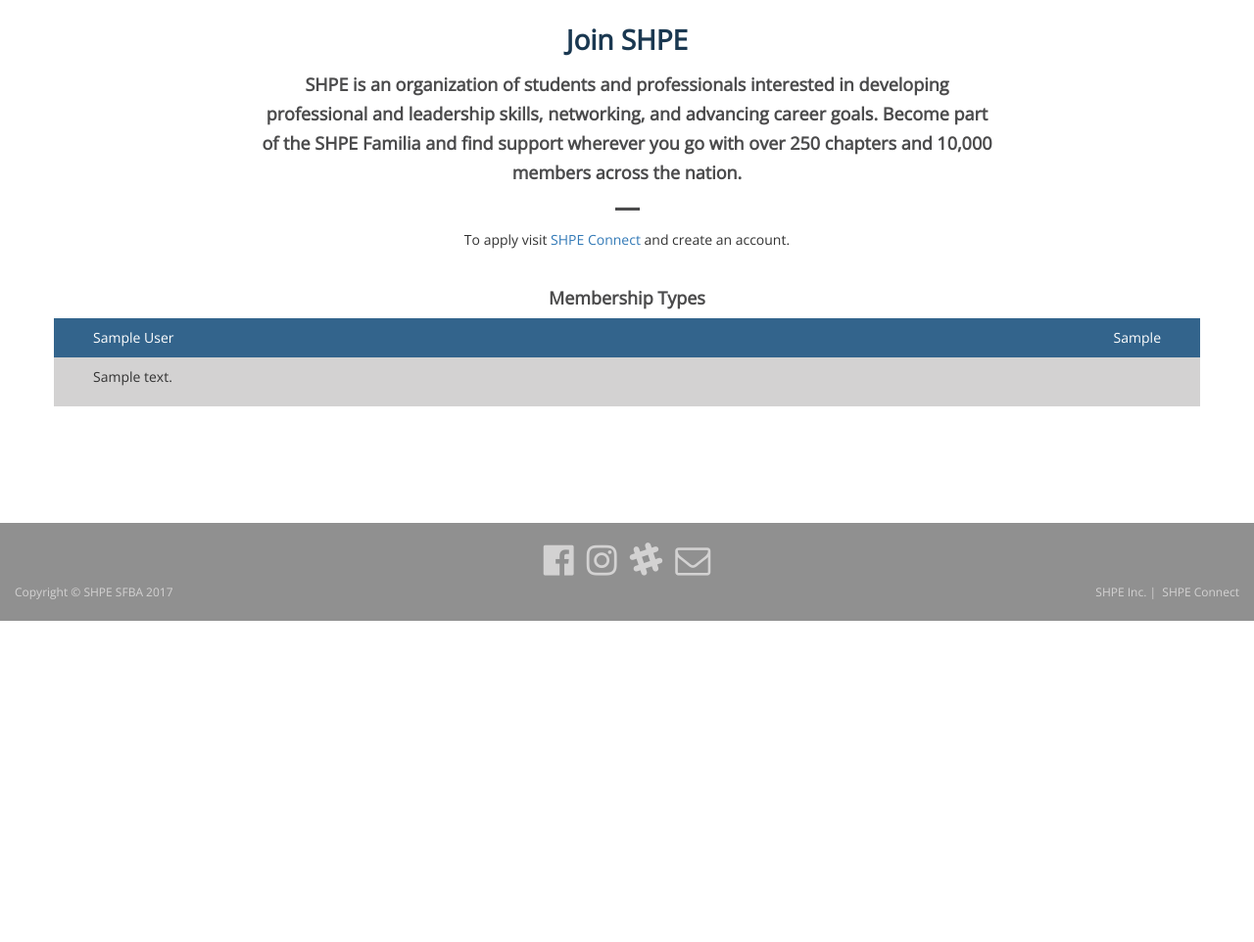
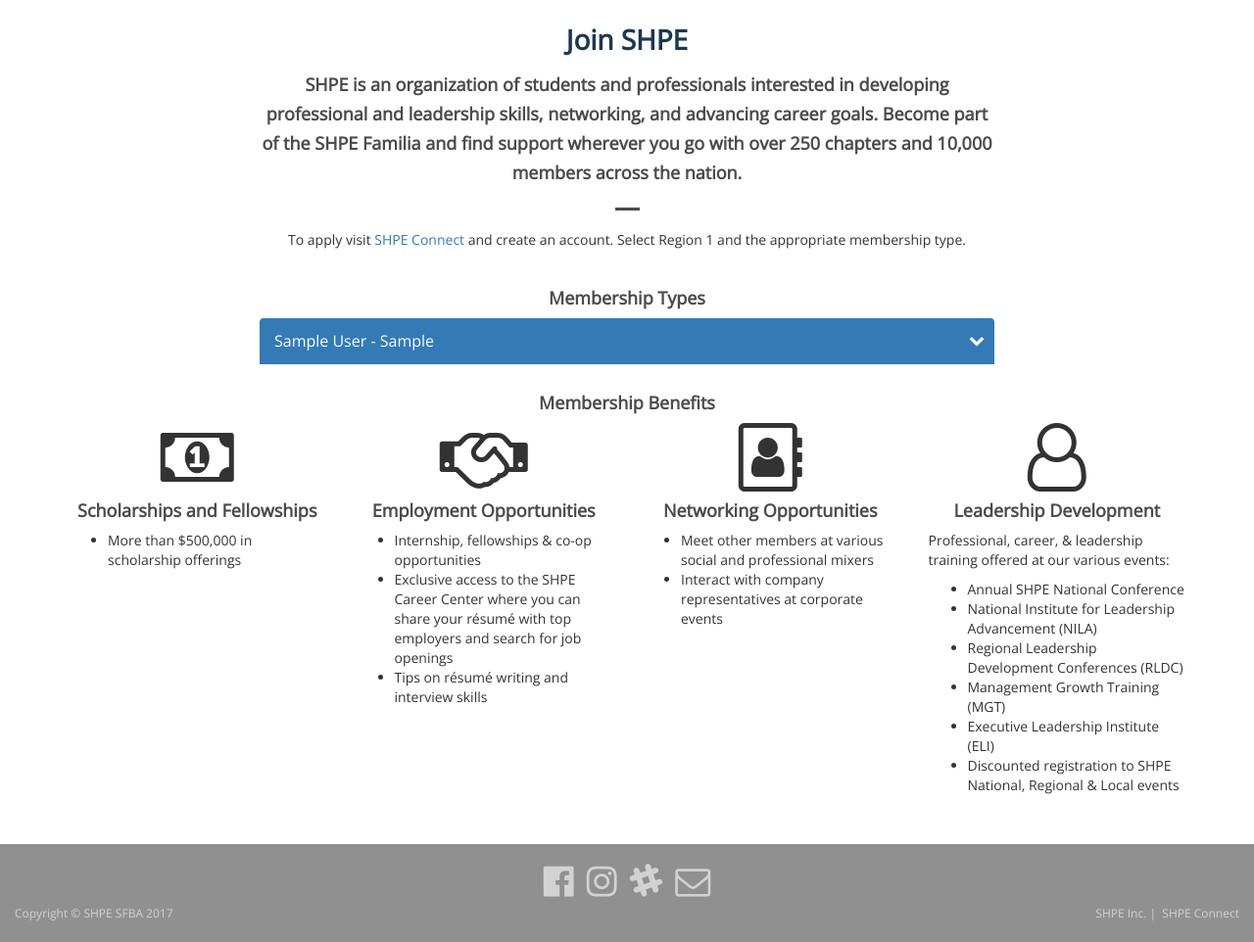
Before and after one commit to shpe-sfba/shpesfba, a Django app: page /membership in a window 1280 px wide. Shown: the part 166-1128 px from the top of the page at 98% size. Before the commit the page ends 800 px from the top, so only its background shows below. Run offline with Django 3.2, Linux system fonts and the light colour scheme; tables that the repository leaves empty hold one stand-in row (values such as "Sample post"); some libraries are stand-ins or nearby versions; some web fonts are replaced.

Commit message:
Redesign membership page

```diff
--- a/shpesfba/templates/shpesfba/base.html
+++ b/shpesfba/templates/shpesfba/base.html
@@ -68,11 +68,7 @@
 
 <script src="{% static "js/jquery-3.1.0.min.js" %}"></script>
 <script src="{% static "js/bootstrap.min.js" %} "></script>
-<script>
-    $(document).ready(function(){
-        $('[data-toggle="tooltip"]').tooltip();
-    });
-</script>
+<script src="{% static "js/shpe.js" %} "></script>
 {% block scripts %}
 {% endblock %}
 </body>
--- a/shpesfba/templates/shpesfba/memberships.html
+++ b/shpesfba/templates/shpesfba/memberships.html
@@ -17,25 +17,75 @@
                     250 chapters and 10,000 members across the nation.
                 </h4>
                 <hr class="section-line">
-                <p>To apply visit <a href="https://www.shpeconnect.org" target="_blank">SHPE Connect</a> and create an account.</p>
+                <p>To apply visit <a href="https://www.shpeconnect.org" target="_blank">SHPE Connect</a> and create an account. Select Region 1 and the appropriate membership type.</p>
                 <br>
             </div>
         </div>
         <div class="row">
-            <div class="col-md-12">
+            <div class="col-md-8 col-md-offset-2">
                 <h4 class="text-center">Membership Types</h4>
-                {% for membership in memberships %}
-                    <div class="row">
-                        <div class="membershipLevel col-sm-12">
-                            <div class="head">
-                                {{ membership.title }} <span> {{ membership.price }}</span>
-                            </div>
-                            <div>
-                                <p>{{ membership.description | linebreaksbr}}</p>
+                <div class="panel-group panel-wrap" id="accordion" role="tablist" aria-multiselectable="true">
+                    {% for membership in memberships %}
+                    <div class="panel">
+                        <div class="panel-heading" role="tab" id="heading{{ forloop.counter }}">
+                            <h4 class="panel-title">
+                                <a role="button" data-toggle="collapse" data-parent="#accordion" href="#collapse{{ forloop.counter }}" aria-expanded="true" aria-controls="collapse{{ forloop.counter }}">
+                                    {{ membership.title }} - {{ membership.price }}
+                                </a>
+                            </h4>
+                        </div>
+                        <div id="collapse{{ forloop.counter }}" class="panel-collapse collapse" role="tabpanel" aria-labelledby="heading{{ forloop.counter }}">
+                            <div class="panel-body">
+                                {{ membership.description }}
                             </div>
                         </div>
                     </div>
-                {% endfor %}
+                    {% endfor %}
+                </div>
+            </div>
+        </div>
+        <div class="row">
+            <div class="col-md-12">
+                <h4 class="text-center">Membership Benefits</h4>
+                <div class="row">
+                    <div class="col-sm-12 col-md-3">
+                        <p class="text-center"><i class="fa fa-5x fa-money" aria-hidden="true"></i></p>
+                        <h4 class="text-center">Scholarships and Fellowships</h4>
+                        <ul>
+                            <li>More than $500,000 in scholarship offerings</li>
+                        </ul>
+                    </div>
+                    <div class="col-sm-12 col-md-3">
+                        <p class="text-center"><i class="fa fa-5x fa-handshake-o" aria-hidden="true"></i></p>
+                        <h4 class="text-center">Employment Opportunities</h4>
+                        <ul>
+                            <li>Internship, fellowships & co-op opportunities</li>
+                            <li>Exclusive access to the SHPE Career Center where you can share your résumé with top employers and search for job openings</li>
+                            <li>Tips on résumé writing and interview skills</li>
+                        </ul>
+                    </div>
+                    <div class="col-sm-12 col-md-3">
+                        <p class="text-center"><i class="fa fa-5x fa-address-book-o" aria-hidden="true"></i></p>
+                        <h4 class="text-center">Networking Opportunities</h4>
+                        <ul>
+                            <li>Meet other members at various social and professional mixers</li>
+                            <li>Interact with company representatives at corporate events</li>
+                        </ul>
+                    </div>
+                    <div class="col-sm-12 col-md-3">
+                        <p class="text-center"><i class="fa fa-5x fa-user-o" aria-hidden="true"></i></p>
+                        <h4 class="text-center">Leadership Development</h4>
+                        <p>Professional, career, & leadership training offered at our various events:</p>
+                        <ul>
+                            <li>Annual SHPE National Conference</li>
+                            <li>National Institute for Leadership Advancement (NILA)</li>
+                            <li>Regional Leadership Development Conferences (RLDC)</li>
+                            <li>Management Growth Training (MGT)</li>
+                            <li>Executive Leadership Institute (ELI)</li>
+                            <li>Discounted registration to SHPE National, Regional & Local events</li>
+                        </ul>
+                    </div>
+                </div>
             </div>
         </div>
     </div>
--- a/static/css/shpe.css
+++ b/static/css/shpe.css
@@ -312,97 +312,96 @@ h2 {
     }
 }
 
-
 /* Membership
  ===========================================
 */
-.membership_section {
-    min-height: 200px
-}
-
-.membership_button-center {
-    text-align: center
-}
-
-@media (max-width: 767px) {
-    .membership_button-secondPadding {
-        margin-top: 15px
-    }
-}
-
 .membership-lead {
     line-height: 3rem;
 }
-
-.membershipLevel {
-    background-color: #d3d2d2;
-    margin-bottom: 25px;
-    padding-left: 0;
-    padding-right: 0
+.panel-panel-wrap {
+    box-shadow: 0px 2px 2px 0px rgba(0, 0, 0, 0.14), 0px 3px 1px -2px rgba(0, 0, 0, 0.2), 0px 1px 5px 0px rgba(0, 0, 0, 0.12);
+    border-radius: 4px;
 }
 
-.membershipLevel > div {
-    padding: 10px 40px
+.panel {
+    border-width: 0 0 1px 0;
+    border-style: solid;
+    border-color: #fff;
+    background: none;
+    box-shadow: none;
 }
 
-.membershipLevel .head {
-    background-color: #33648c;
-    border-radius: 0;
-    border-top-left-radius: inherit;
-    border-top-right-radius: inherit;
-    color: #fff
+.panel:last-child {
+    border-bottom: none;
 }
 
-.membershipLevel .head span {
-    float: right
+.panel-group > .panel:first-child .panel-heading {
+    border-radius: 4px 4px 0 0;
 }
 
-@media (max-width: 767px) {
-    .membershipLevel .head {
-        background-color: transparent
-    }
+.panel-group .panel {
+    border-radius: 0;
 }
 
-.membershipLevel .body {
-    font-size: 12px
+.panel-group .panel + .panel {
+    margin-top: 0;
 }
 
-.membershipLevel button {
-    margin-bottom: 10px
+.panel-heading {
+    background-color: #337ab7;
+    border-radius: 0;
+    border: none;
+    color: #fff;
+    padding: 0;
 }
 
-.membershipLevel li {
-    padding-bottom: 5px
+.panel-title a {
+    display: block;
+    color: #fff;
+    padding: 15px;
+    position: relative;
+    font-size: 16px;
+    font-weight: 400;
 }
 
-@media (max-width: 767px) {
-    .membershipLevel {
-        text-align: center;
-        border-radius: 0;
-        min-height: 200px;
-        font-weight: 700
+.panel-body {
+    background: #fff;
 }
 
-    .membershipLevel .head {
-        color: #1a3851
+.panel:last-child .panel-body {
+    border-radius: 0 0 4px 4px;
 }
 
-    .membershipLevel .head span {
-        color: #33648c;
-        float: none;
-        display: block;
-        padding: 20px 0 0
+.panel:last-child .panel-heading {
+    border-radius: 0 0 4px 4px;
+    transition: border-radius 0.3s linear 0.2s;
 }
 
-    .membershipLevel:nth-child(2n+1) {
-        background-color: #d3d2d2
+.panel:last-child .panel-heading.active {
+    border-radius: 0;
+    transition: border-radius linear 0s;
 }
 
-    .membershipLevel:nth-child(2n) {
-        background-color: transparent
-    }
+/* #accordion rotate icon */
+#accordion .panel-heading a:before {
+    content: '\f077';
+    font-size: 16px;
+    position: absolute;
+    font-family: 'FontAwesome';
+    right: 10px;
+    top: 15px;
+    transform: rotate(180deg);
+    transition: all 0.5s;
 }
 
+#accordion .panel-heading.active a:before {
+    transform: rotate(0deg);
+    transition: all 0.5s;
+}
+
+/* Page Titles
+ ===========================================
+*/
 .inner_page-bg {
     background-image: url(images/shape-04.png);
     background-repeat: no-repeat;
--- /dev/null
+++ b/static/js/shpe.js
@@ -0,0 +1,12 @@
+$(document).ready(function() {
+    /* Enable tooltips */
+    $('[data-toggle="tooltip"]').tooltip();
+
+    /* Membership Accordion */
+    $('.collapse.in').prev('.panel-heading').addClass('active');
+    $('#accordion, #bs-collapse').on('show.bs.collapse', function(a) {
+        $(a.target).prev('.panel-heading').addClass('active');
+    }).on('hide.bs.collapse', function(a) {
+        $(a.target).prev('.panel-heading').removeClass('active');
+    });
+});
```
Also changed, not shown: shpesfba/templates/shpesfba/home.html (+9 -7 lines), 1 other file. Lines whose indentation alone changed are shown as unchanged.
